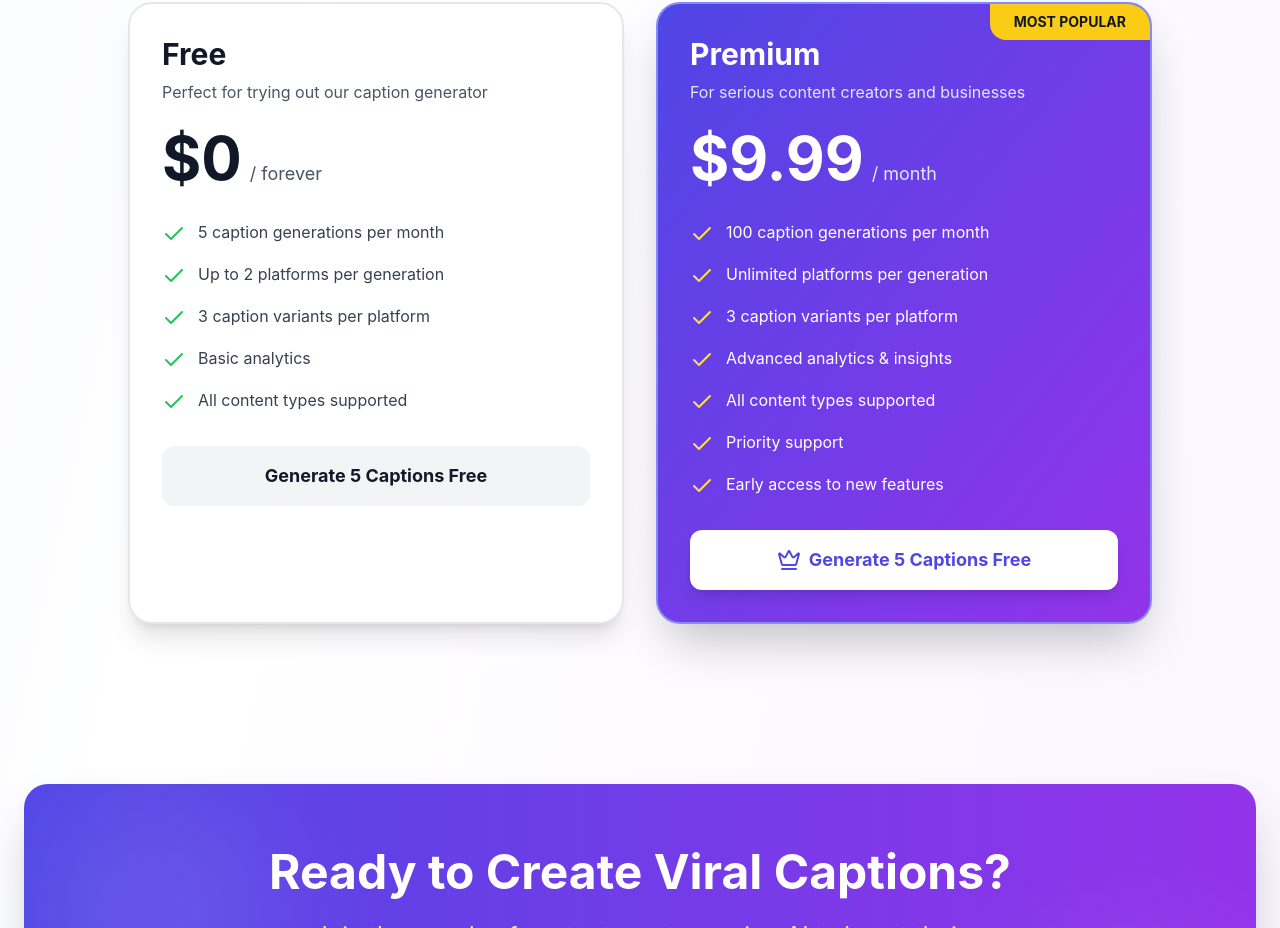
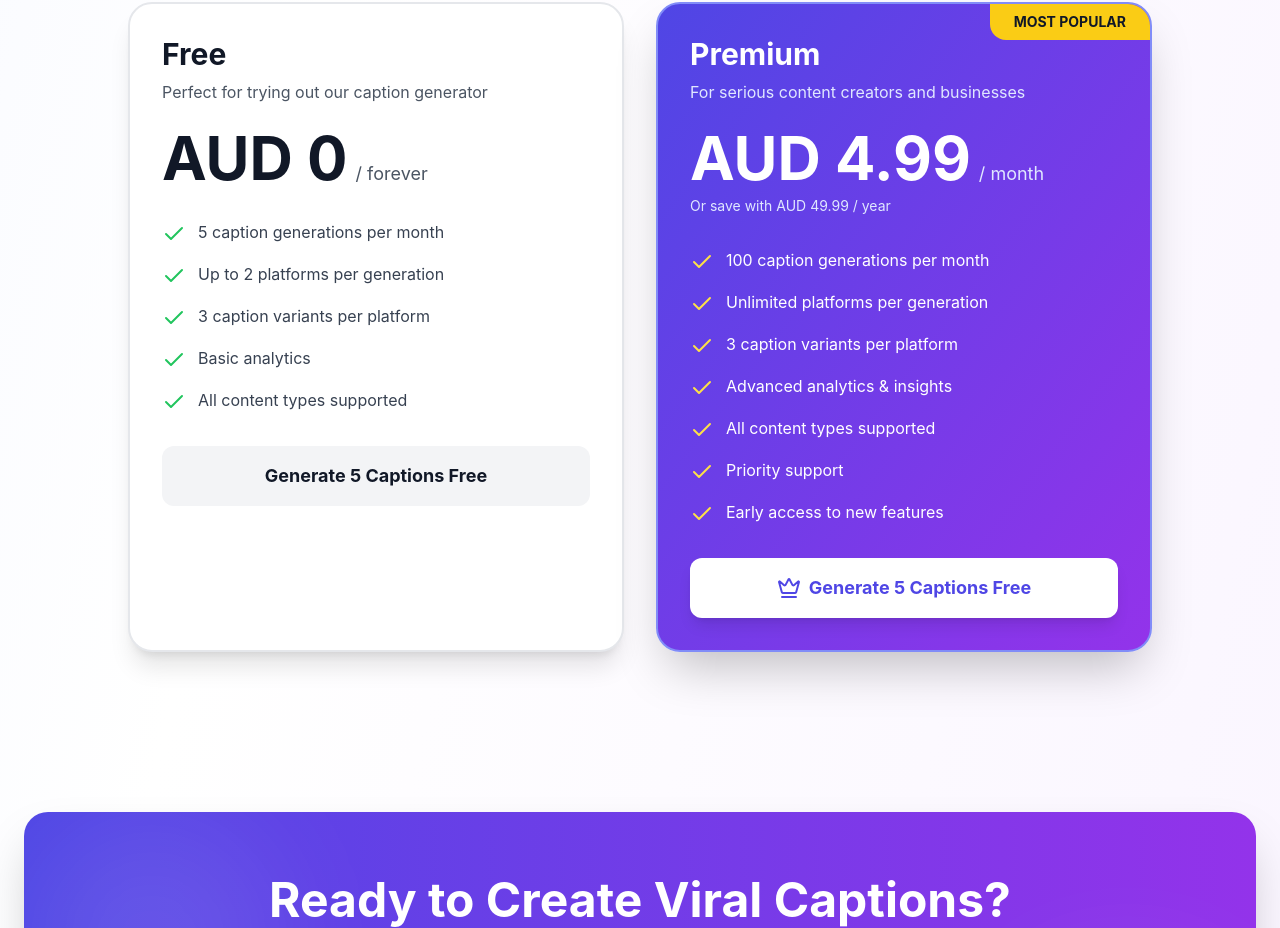
Before and after one commit to anupama4you/caption-generator, a React (Vite) app in the folder frontend/: page / in a window 1280 px wide. Shown: the part 4352-5280 px from the top of the page. Built offline with nearby package versions, Linux system fonts and the light colour scheme; no server answers.

Commit message:
landing page currency

```diff
--- a/frontend/src/pages/Landing.tsx
+++ b/frontend/src/pages/Landing.tsx
@@ -9,27 +9,28 @@ import step2Image from '../assets/images/generated_captions.png';
 import step3Image from '../assets/images/copy_and_paste.png';
 import api from '../services/api';
 
+interface PlanPricing {
+  amount: number;
+  currency: string;
+  interval: string;
+  name: string;
+}
+
 interface PricingData {
-  premium: {
-    amount: number;
-    currency: string;
-    interval: string;
-    name: string;
-  };
-  free: {
-    amount: number;
-    currency: string;
-    interval: string;
-    name: string;
-  };
+  monthly: PlanPricing;
+  yearly: PlanPricing;
+  free: PlanPricing;
 }
+
+const DEFAULT_PRICING: PricingData = {
+  monthly: { amount: 4.99, currency: 'AUD', interval: 'month', name: 'Premium Monthly' },
+  yearly: { amount: 49.99, currency: 'AUD', interval: 'year', name: 'Premium Yearly' },
+  free: { amount: 0, currency: 'AUD', interval: 'forever', name: 'Free' },
+};
 
 export default function Landing() {
   // Initialize with default pricing for instant display
-  const [pricing, setPricing] = useState<PricingData>({
-    premium: { amount: 9.99, currency: 'USD', interval: 'month', name: 'Premium' },
-    free: { amount: 0, currency: 'USD', interval: 'forever', name: 'Free' },
-  });
+  const [pricing, setPricing] = useState<PricingData>(DEFAULT_PRICING);
 
   // Fetch actual pricing from Stripe in the background
   useEffect(() => {
@@ -37,8 +38,14 @@ export default function Landing() {
       try {
         const response = await api.get('/payment/pricing');
 
-        if (response?.data?.success) {
-          setPricing(response.data.pricing);
+        if (response?.data?.success && response?.data?.pricing) {
+          const { monthly, yearly, free } = response.data.pricing;
+
+          setPricing({
+            monthly: monthly || DEFAULT_PRICING.monthly,
+            yearly: yearly || DEFAULT_PRICING.yearly,
+            free: free || DEFAULT_PRICING.free,
+          });
         }
       } catch (err) {
         console.error('Failed to fetch pricing:', err);
@@ -48,6 +55,10 @@ export default function Landing() {
 
     fetchPricing();
   }, []);
+
+  const formatCurrency = (plan: PlanPricing) => (plan.currency === 'USD' ? '$' : `${plan.currency} `);
+  const formatAmount = (amount: number) => (Number.isInteger(amount) ? amount.toFixed(0) : amount.toFixed(2));
+  const { free: freePlan, monthly: monthlyPlan, yearly: yearlyPlan } = pricing;
 
   const fadeInUp = {
     hidden: { opacity: 0, y: 20 },
@@ -459,10 +470,10 @@ export default function Landing() {
                     </p>
                     <div className="flex items-baseline gap-2">
                       <span className="text-6xl font-bold text-gray-900">
-                        {pricing.free.currency === 'USD' ? '$' : pricing.free.currency + ' '}
-                        {pricing.free.amount.toFixed(0)}
+                        {formatCurrency(freePlan)}
+                        {formatAmount(freePlan.amount)}
                       </span>
-                      <span className="text-gray-600 text-lg">/ {pricing.free.interval}</span>
+                      <span className="text-gray-600 text-lg">/ {freePlan.interval}</span>
                     </div>
                   </div>
 
@@ -514,10 +525,13 @@ export default function Landing() {
                     </p>
                     <div className="flex items-baseline gap-2">
                       <span className="text-6xl font-bold text-white">
-                        {pricing.premium.currency === 'USD' ? '$' : pricing.premium.currency + ' '}
-                        {pricing.premium.amount.toFixed(2)}
+                        {formatCurrency(monthlyPlan)}
+                        {formatAmount(monthlyPlan.amount)}
                       </span>
-                      <span className="text-indigo-100 text-lg">/ {pricing.premium.interval}</span>
+                      <span className="text-indigo-100 text-lg">/ {monthlyPlan.interval}</span>
+                    </div>
+                    <div className="mt-2 text-indigo-100 text-sm">
+                      Or save with {formatCurrency(yearlyPlan)}{formatAmount(yearlyPlan.amount)} / {yearlyPlan.interval}
                     </div>
                   </div>
 
```
